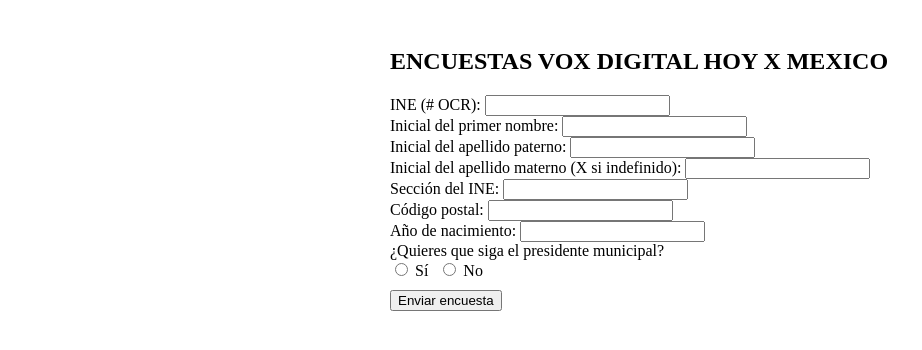
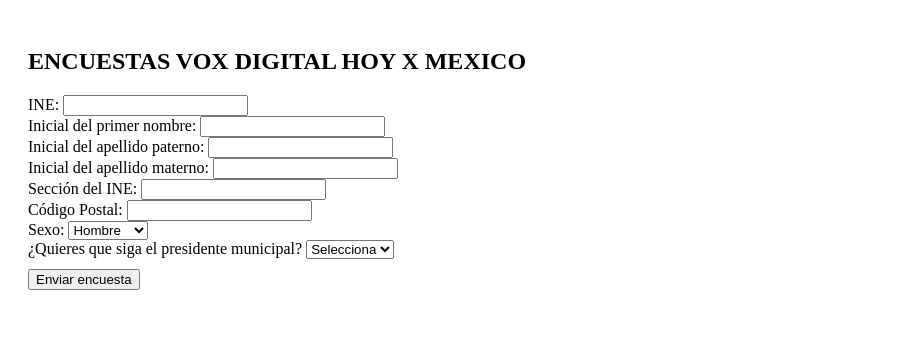
Before and after one commit to voxdigitalhoy-cmd/PRUEBAS, a React (Vite) app in the folder frontend/: page / in a window 1280 px wide. Shown: the top 350 px of the page, without its empty margins (0-922 px from the left). Built offline with nearby package versions, Linux system fonts and the light colour scheme.

Commit message:
Update App.jsx

```diff
--- a/frontend/src/App.jsx
+++ b/frontend/src/App.jsx
@@ -1,111 +1,107 @@
-import React, { useState } from "react";
+import React, { useState, useEffect } from "react";
 
 export default function App() {
-  const [ine, setIne] = useState("");
   const [firstInitial, setFirstInitial] = useState("");
   const [lastInitial, setLastInitial] = useState("");
   const [motherInitial, setMotherInitial] = useState("");
+  const [ineNumber, setIneNumber] = useState("");
   const [section, setSection] = useState("");
   const [cp, setCp] = useState("");
-  const [birthYear, setBirthYear] = useState("");
-  const [answer, setAnswer] = useState("");
-  const [message, setMessage] = useState("");
+  const [gender, setGender] = useState("H"); // H / M / X
+  const [answer, setAnswer] = useState(""); // "Sí" o "No"
+  const [status, setStatus] = useState("");
+
+  const surveyId = 1; // ID de la encuesta creada en la DB
+  const questionId = 1; // ID de la pregunta "¿Quieres que siga el presidente municipal?"
 
   const handleSubmit = async (e) => {
     e.preventDefault();
 
-    if (!ine || !firstInitial || !lastInitial || !section || !cp || !birthYear || !answer) {
-      setMessage("Por favor completa todos los campos.");
-      return;
-    }
+    const payload = {
+      identifier: `${ineNumber}${firstInitial}${lastInitial}${motherInitial}${section}${cp}`,
+      first_initial: firstInitial,
+      last_initial: lastInitial,
+      mother_initial: motherInitial,
+      section,
+      cp,
+      survey_id: surveyId,
+      answers: [
+        {
+          question_id: questionId,
+          text_answer: answer
+        }
+      ]
+    };
 
     try {
       const res = await fetch("/api/encuestas", {
         method: "POST",
-        headers: { "Content-Type": "application/json" },
-        body: JSON.stringify({
-          ine_identifier: ine,
-          first_initial: firstInitial.toUpperCase(),
-          last_initial: lastInitial.toUpperCase(),
-          mother_initial: motherInitial ? motherInitial.toUpperCase() : null,
-          section,
-          cp,
-          birth_year: parseInt(birthYear),
-          survey_id: 1,      // ID de la encuesta creada en 003_seed_survey.sql
-          question_id: 1,    // ID de la pregunta
-          option_id: answer === "si" ? 1 : 2 // 1=Sí, 2=No
-        })
+        headers: {
+          "Content-Type": "application/json"
+        },
+        body: JSON.stringify(payload)
       });
 
       const data = await res.json();
       if (data.status === "ok") {
-        setMessage("✅ Encuesta enviada correctamente");
-        // Limpiar formulario
-        setIne(""); setFirstInitial(""); setLastInitial(""); setMotherInitial("");
-        setSection(""); setCp(""); setBirthYear(""); setAnswer("");
+        setStatus("✅ Encuesta enviada correctamente");
+        // Limpiar formulario si quieres
       } else {
-        setMessage("❌ Error al enviar la encuesta");
+        setStatus("❌ Error al enviar la encuesta");
       }
-    } catch (err) {
-      console.error(err);
-      setMessage("❌ Error al conectar con el servidor");
+    } catch (error) {
+      console.error(error);
+      setStatus("❌ Error de conexión con el servidor");
     }
   };
 
   return (
-    <div style={{ padding: 20, maxWidth: 500, margin: "0 auto" }}>
+    <div style={{ padding: 20 }}>
       <h2>ENCUESTAS VOX DIGITAL HOY X MEXICO</h2>
       <form onSubmit={handleSubmit}>
         <div>
-          <label>INE (# OCR): </label>
-          <input value={ine} onChange={(e) => setIne(e.target.value)} />
+          <label>INE: </label>
+          <input value={ineNumber} onChange={(e) => setIneNumber(e.target.value)} required />
         </div>
         <div>
           <label>Inicial del primer nombre: </label>
-          <input value={firstInitial} onChange={(e) => setFirstInitial(e.target.value)} maxLength={1}/>
+          <input value={firstInitial} onChange={(e) => setFirstInitial(e.target.value)} required maxLength={1} />
         </div>
         <div>
           <label>Inicial del apellido paterno: </label>
-          <input value={lastInitial} onChange={(e) => setLastInitial(e.target.value)} maxLength={1}/>
+          <input value={lastInitial} onChange={(e) => setLastInitial(e.target.value)} required maxLength={1} />
         </div>
         <div>
-          <label>Inicial del apellido materno (X si indefinido): </label>
-          <input value={motherInitial} onChange={(e) => setMotherInitial(e.target.value)} maxLength={1}/>
+          <label>Inicial del apellido materno: </label>
+          <input value={motherInitial} onChange={(e) => setMotherInitial(e.target.value)} maxLength={1} />
         </div>
         <div>
           <label>Sección del INE: </label>
-          <input value={section} onChange={(e) => setSection(e.target.value)} />
+          <input value={section} onChange={(e) => setSection(e.target.value)} required />
         </div>
         <div>
-          <label>Código postal: </label>
-          <input value={cp} onChange={(e) => setCp(e.target.value)} />
+          <label>Código Postal: </label>
+          <input value={cp} onChange={(e) => setCp(e.target.value)} required />
         </div>
         <div>
-          <label>Año de nacimiento: </label>
-          <input type="number" value={birthYear} onChange={(e) => setBirthYear(e.target.value)} />
+          <label>Sexo: </label>
+          <select value={gender} onChange={(e) => setGender(e.target.value)}>
+            <option value="H">Hombre</option>
+            <option value="M">Mujer</option>
+            <option value="X">Indefinido</option>
+          </select>
         </div>
         <div>
-          <label>¿Quieres que siga el presidente municipal?</label><br/>
-          <label>
-            <input
-              type="radio"
-              value="si"
-              checked={answer === "si"}
-              onChange={(e) => setAnswer(e.target.value)}
-            /> Sí
-          </label>
-          <label style={{ marginLeft: 10 }}>
-            <input
-              type="radio"
-              value="no"
-              checked={answer === "no"}
-              onChange={(e) => setAnswer(e.target.value)}
-            /> No
-          </label>
+          <label>¿Quieres que siga el presidente municipal? </label>
+          <select value={answer} onChange={(e) => setAnswer(e.target.value)} required>
+            <option value="">Selecciona</option>
+            <option value="Sí">Sí</option>
+            <option value="No">No</option>
+          </select>
         </div>
         <button type="submit" style={{ marginTop: 10 }}>Enviar encuesta</button>
       </form>
-      {message && <p style={{ marginTop: 10 }}>{message}</p>}
+      {status && <p>{status}</p>}
     </div>
   );
 }
```
